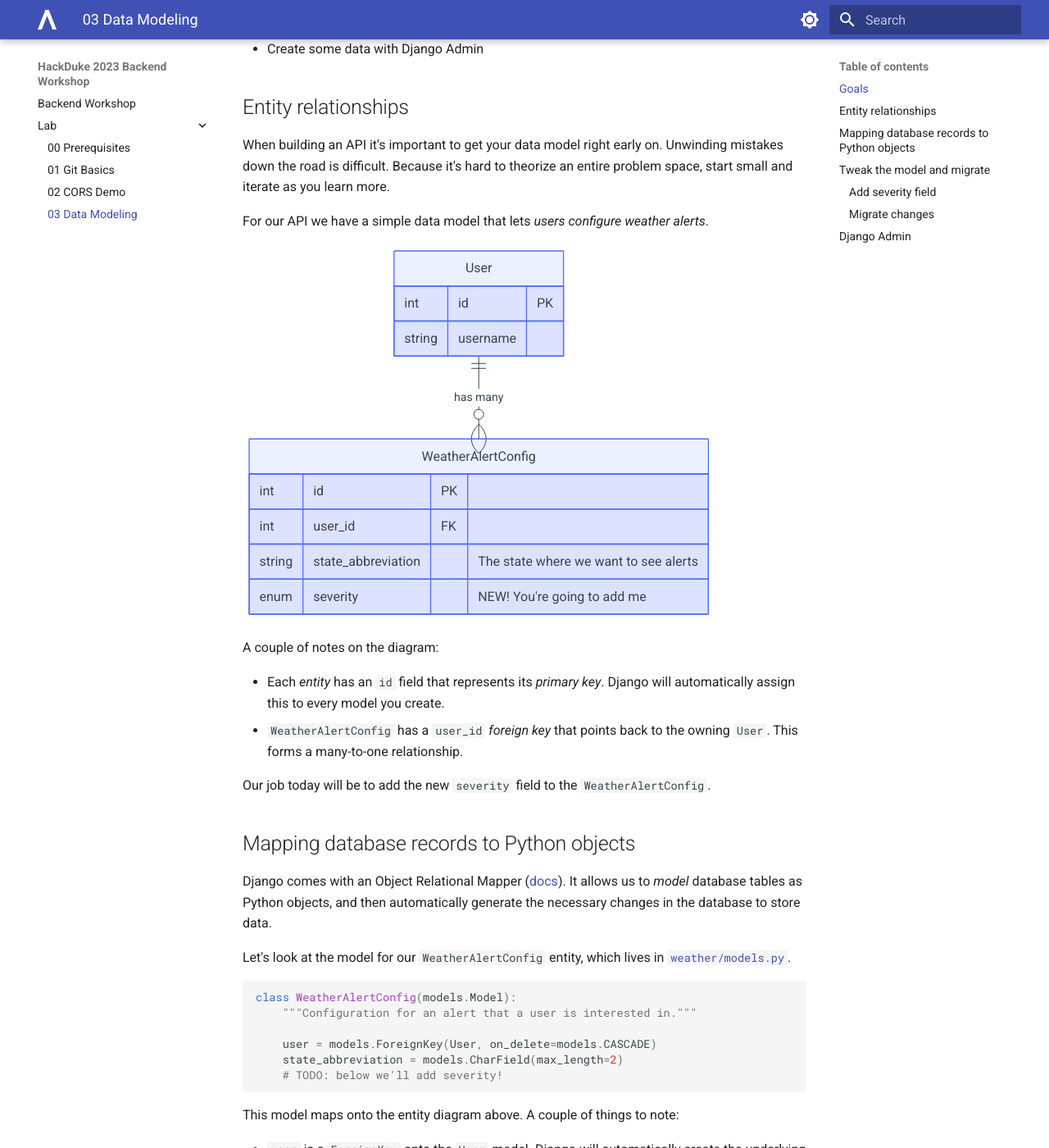
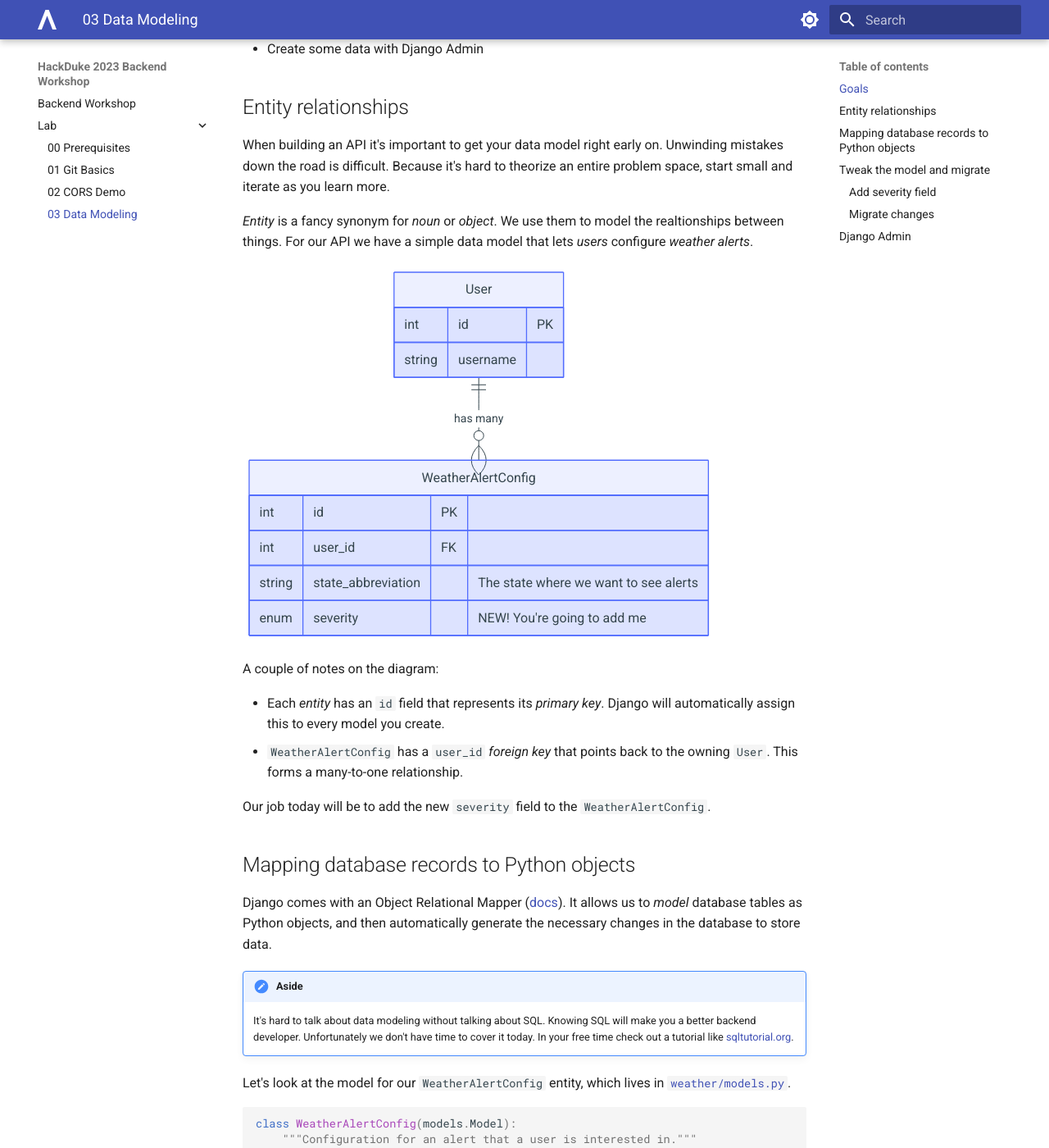
Before and after one commit to johnjameswhitman/hackduke2023backend, an MkDocs documentation site: the page built from docs/lab/03_data_modeling.md, in a window 1280 px wide and 1400 px high, scrolled down 292 px. Shown: the whole window at 82% size. Built offline with MkDocs 1.6.1 and Material for MkDocs 9.7.7, drawn with Linux system fonts in a browser that asks for light colours; some of the changed text lies outside the part shown.

Commit message:
Edits model lab.

````diff
--- a/docs/lab/03_data_modeling.md
+++ b/docs/lab/03_data_modeling.md
@@ -14,8 +14,9 @@
 Unwinding mistakes down the road is difficult. Because it's hard to theorize
 an entire problem space, start small and iterate as you learn more.
 
-For our API we have a simple data model that lets _users configure weather
-alerts_.
+_Entity_ is a fancy synonym for _noun_ or _object_. We use them to model the
+realtionships between things. For our API we have a simple data model that
+lets _users_ configure _weather alerts_.
 
 ```mermaid
 erDiagram
@@ -47,6 +48,13 @@
 Django comes with an Object Relational Mapper ([docs][orm_docs]). It allows
 us to _model_ database tables as Python objects, and then automatically generate
 the necessary changes in the database to store data.
+
+!!! Aside
+
+    It's hard to talk about data modeling without talking about SQL. Knowing SQL
+    will make you a better backend developer. Unfortunately we don't have time
+    to cover it today. In your free time check out a tutorial like
+    [sqltutorial.org](https://www.sqltutorial.org/).
 
 Let's look at the model for our `WeatherAlertConfig` entity, which lives in
 [`weather/models.py`][weather_models].
@@ -168,16 +176,21 @@
 see what it looks like:
 
 1. Fire up your local development server: `python manage.py runserver`
-2. Navigate to Django Admin: [http://127.0.0.1:8000/admin](http://127.0.0.1:8000/admin)
-3. Log in with your superuser (admin) if necessary
+2. Navigate to Django Admin and log in with your superuser (admin) if necessary:
+   [http://127.0.0.1:8000/admin](http://127.0.0.1:8000/admin)
 
     ![Admin home](03_data_modeling/admin_home.png "admin home")
 
-4. Click on [_Weather alert configs_](http://127.0.0.1:8000/admin/weather/weatheralertconfig/)
-5. Click on _ADD WEATHER ALERT CONFIG_
+3. Click on [_Weather alert configs_](http://127.0.0.1:8000/admin/weather/weatheralertconfig/)
+   and then _ADD WEATHER ALERT CONFIG_ (top right)
 
     ![Weather alert config](03_data_modeling/admin_weather_alert_config.png)
 
-6. Populate and save the alert
+4. Populate and save the alert (note that it automagically includes a dropdown
+   for `severity`)
 
-    ![Weather alert config](03_data_modeling/admin_weather_alert_config_add.png)
+    ![Add weather alert config](03_data_modeling/admin_weather_alert_config_add.png)
+
+5. The new alert appears in the list
+
+    ![Weather alert config list](03_data_modeling/admin_weather_alert_config_list.png)
````
Also changed, not shown: other parts of docs/lab/03_data_modeling.md (+2 -2 lines), docs/lab/03_data_modeling/admin_weather_alert_config_list.png (added).
